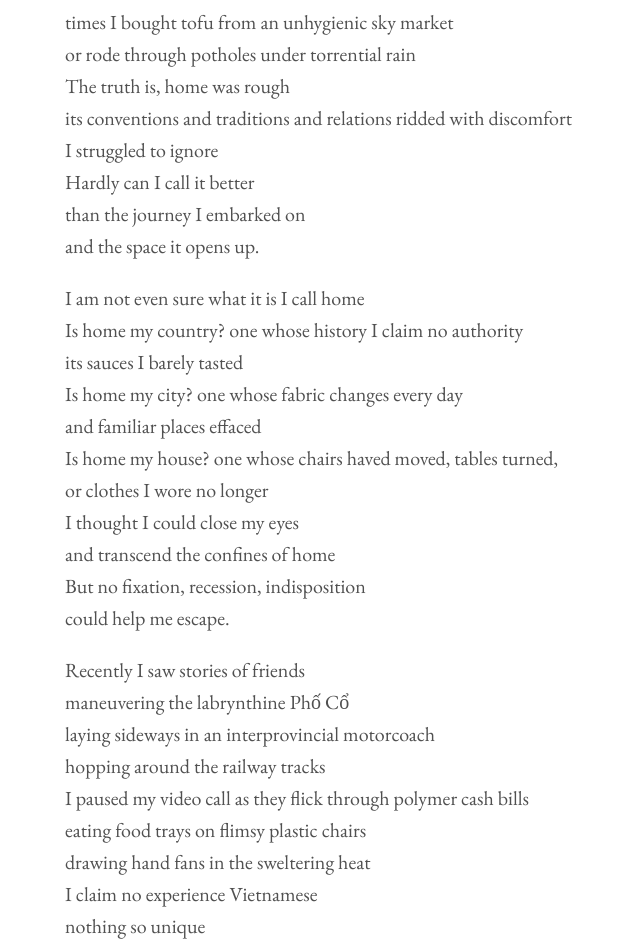
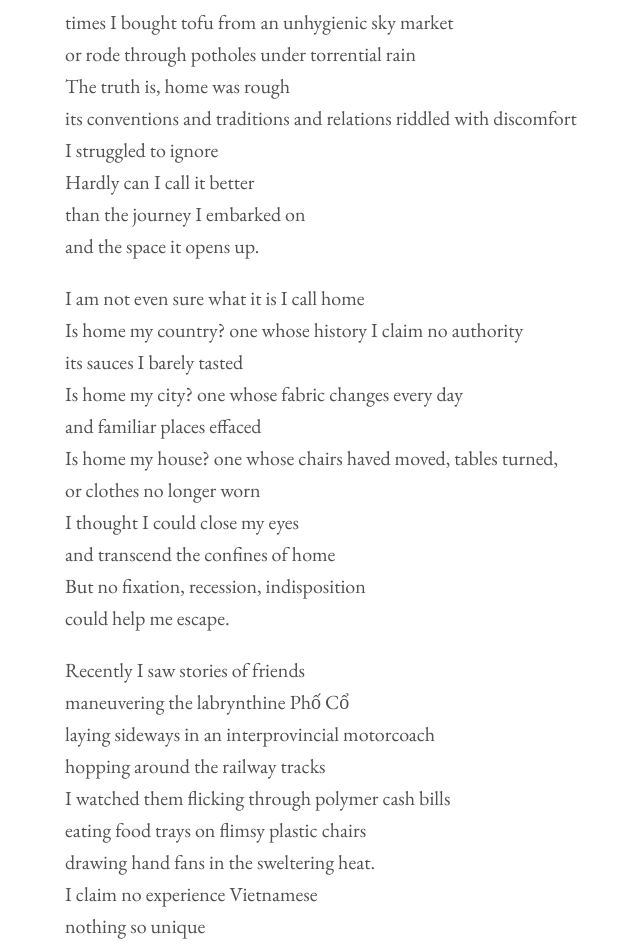
Before and after one commit to aidenva/aidenva.github.io, a Jekyll site: the page built from _posts/2022-07-17-sick.md, in a window 1280 px wide and 1400 px high, scrolled down 1708 px. Shown: the part 155-1104 px from the top of the window, without its empty margins (230-870 px from the left). Built offline with Jekyll 4.4.1, drawn with Linux system fonts in a browser that asks for light colours; some of the changed text lies outside the part shown.

Commit message:
edit poem

```diff
--- a/_posts/2022-07-17-sick.md
+++ b/_posts/2022-07-17-sick.md
@@ -27,8 +27,8 @@ I retreat slowly inward<br>
 fleeing the sight of waves hitting the flank of the deck<br>
 They push and pull<br>
 so out of tune<br>
-and besiege me in ceaseless upheavals<br>
-right within my own ear canals.<br>
+and besiege me right within my own ear canals<br>
+in ceaseless upheavals.<br>
 I could not help but drown myself<br>
 in water's violent flows<br>
 and wish I was one with it.<br>
@@ -61,7 +61,7 @@ of discolored memories I remembered to record<br>
 times I bought tofu from an unhygienic sky market<br>
 or rode through potholes under torrential rain<br>
 The truth is, home was rough<br>
-its conventions and traditions and relations ridded with discomfort<br>
+its conventions and traditions and relations riddled with discomfort<br>
 I struggled to ignore<br>
 Hardly can I call it better<br>
 than the journey I embarked on<br>
@@ -73,7 +73,7 @@ its sauces I barely tasted<br>
 Is home my city? one whose fabric changes every day<br>
 and familiar places effaced<br>
 Is home my house? one whose chairs haved moved, tables turned,<br>
-or clothes I wore no longer<br>
+or clothes no longer worn<br>
 I thought I could close my eyes<br>
 and transcend the confines of home<br>
 But no fixation, recession, indisposition<br>
@@ -83,9 +83,9 @@ Recently I saw stories of friends<br>
 maneuvering the labrynthine Phố Cổ<br>
 laying sideways in an interprovincial motorcoach<br>
 hopping around the railway tracks<br>
-I paused my video call as they flick through polymer cash bills<br>
+I watched them flicking through polymer cash bills<br>
 eating food trays on flimsy plastic chairs<br>
-drawing hand fans in the sweltering heat<br>
+drawing hand fans in the sweltering heat.<br>
 I claim no experience Vietnamese<br>
 nothing so unique<br>
 but my envy was overwhelmed with joy<br>
```
Also changed, not shown: other parts of _posts/2022-07-17-sick.md (+2 -2 lines).
